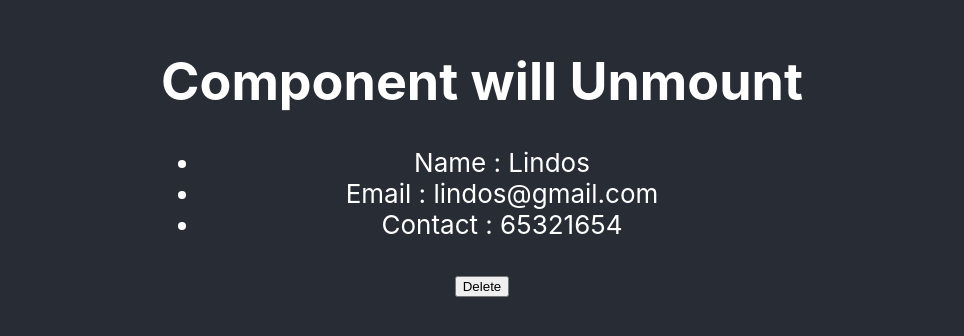
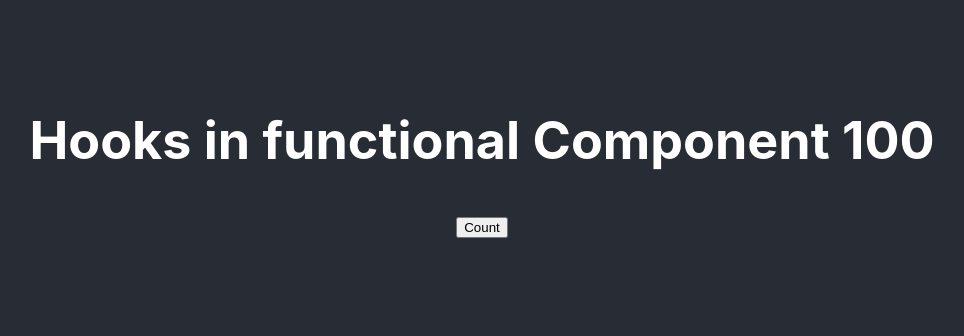
Before and after one commit to Lindos-Mahadi/ReactJS-Concept-Basick, a React (Create React App) app: page / in a window 1280 px wide. Shown: the part 244-580 px from the top of the page, without its empty margins (158-1122 px from the left). Built offline with nearby package versions, Linux system fonts and the light colour scheme.

Commit message:
Hooks with useState()

```diff
--- a/src/components/Home.jsx
+++ b/src/components/Home.jsx
@@ -1,25 +1,13 @@
-import React, { Component } from 'react'
-import About from './About'
+import React, { useState } from 'react'
 
-export default class Home extends Component {
-    constructor()
-    {
-        super()
-        this.state={
-            toogle:true
-    }
-    }
-    render() {
-        return (
-            <div>
-                <h1>Component will Unmount</h1>
-                {
-                    this.state.toogle?
-                    <About />
-                    :null
-                }
-                <button onClick={()=>{this.setState({toogle:!this.state.toogle})}}>Delete</button>
-            </div>
-        )
-    }
+function Home() {
+    const[count, setCount]=useState(100)
+    return (
+        <div>
+            <h1>Hooks in functional Component {count}</h1>
+            <button onClick={()=>{setCount(count+1)}}>Count</button>
+        </div>
+    )
 }
+
+export default Home
```
